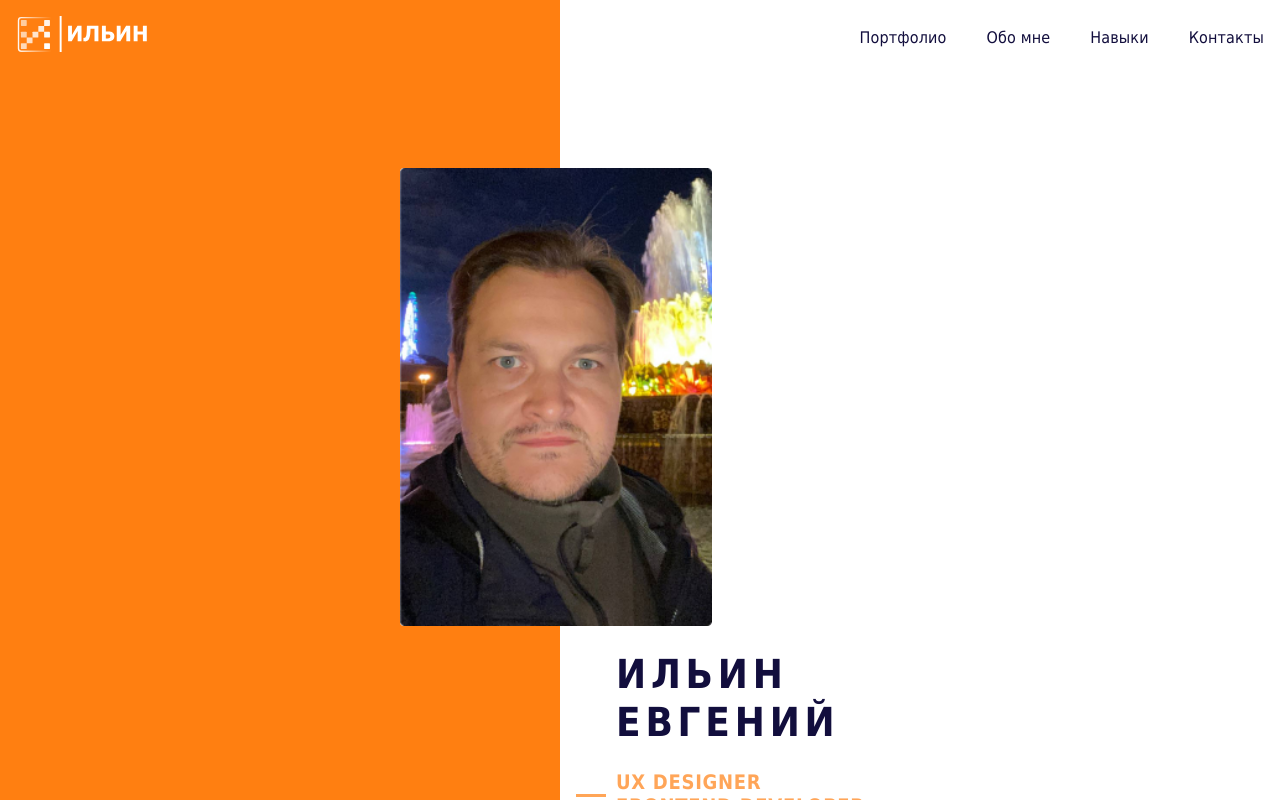
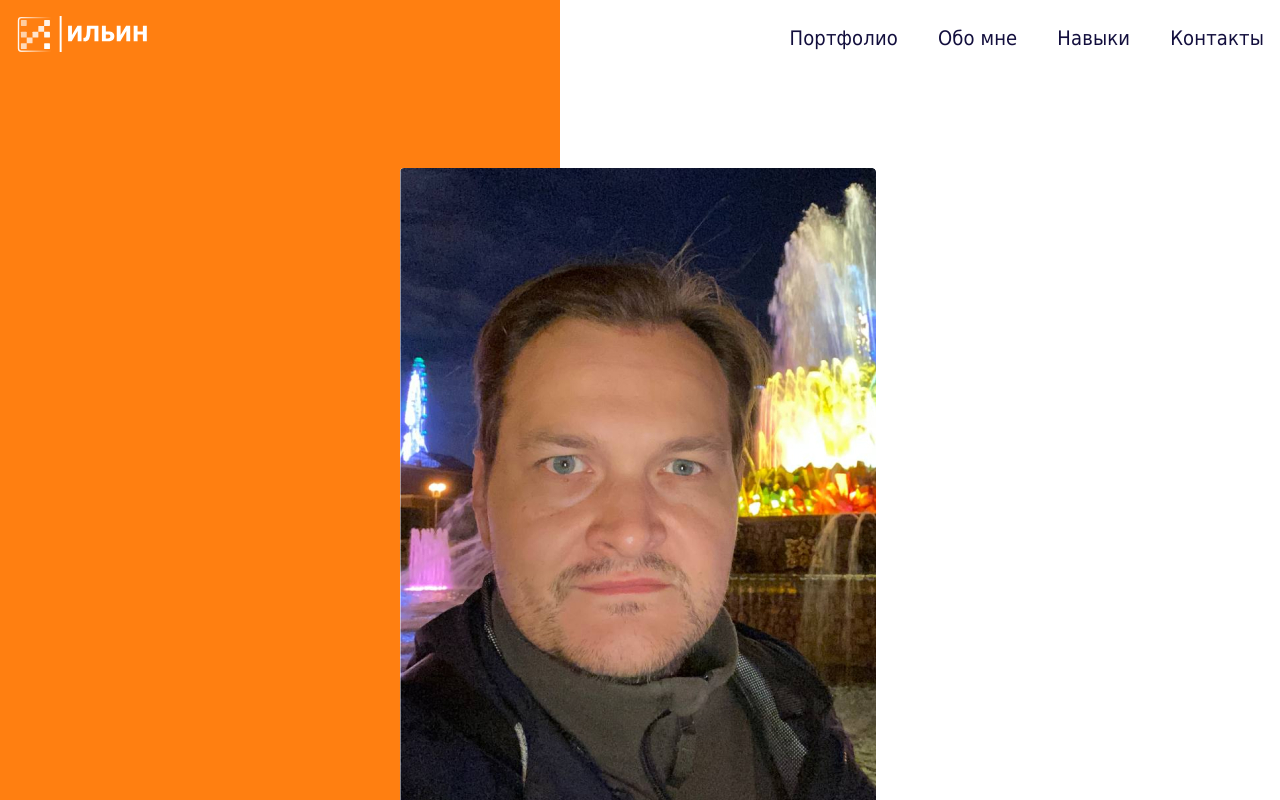
Before and after one commit to Chackmoole/my_project, a React app: page /#/ in a window 1280 px wide. Shown: the top 800 px of the page. Built offline with nearby package versions, Linux system fonts and the light colour scheme.

Commit message:
mainPage-desktop) Доработка стилизации Header. Добавлена графика mainPhoto на разные разрешения. Доработка стилизации picture под tablet

```diff
--- a/src/modules/portfolio/components/Header/Header.styled.ts
+++ b/src/modules/portfolio/components/Header/Header.styled.ts
@@ -31,4 +31,8 @@ export const StyledLink = styled(HashLink)`
   line-height: 19px;
   color: #120e3d;
   margin: 0;
+  @media (min-width: 1024px) {
+    font-size: 20px;
+    line-height: 24px;
+  }
 `;
--- a/src/modules/portfolio/components/TitleBlock/TitleBlock.styled.ts
+++ b/src/modules/portfolio/components/TitleBlock/TitleBlock.styled.ts
@@ -42,16 +42,31 @@ export const StyledInner = styled.div`
 
 export const StyledQrCode = styled.img``;
 
+export const StyledPicture = styled.picture`
+  @media (min-width: 768px) {
+    margin-left: calc(50% - 240px);
+    margin-bottom: 24px;
+    width: 312px;
+    height: 458px;
+  }
+  @media (min-width: 1024px) {
+    width: 476px;
+    height: 700px;
+  }
+`;
+
 export const StyledPhoto = styled.img`
   border-radius: 4px;
   margin-bottom: 8px;
   width: 252px;
   height: 370px;
   @media (min-width: 768px) {
-    margin-left: calc(50% - 240px);
-    margin-bottom: 24px;
     width: 312px;
     height: 458px;
+  }
+  @media (min-width: 1024px) {
+    width: 476px;
+    height: 700px;
   }
 `;
 
--- a/src/modules/portfolio/components/TitleBlock/TitleBlock.tsx
+++ b/src/modules/portfolio/components/TitleBlock/TitleBlock.tsx
@@ -6,6 +6,7 @@ import Text from 'modules/portfolio/components/Text/Text';
 import {
   StyledInner,
   StyledPhoto,
+  StyledPicture,
   StyledProfBox,
   StyledQrCode,
   StyledTextBox,
@@ -14,14 +15,25 @@ import {
   StyledWrapper,
 } from 'modules/portfolio/components/TitleBlock/TitleBlock.styled';
 
+import mainPhotoDesktop from 'src/img/mainPhotoDesktop.jpg';
 import mainPhotoMobile from 'src/img/mainPhotoMobile.jpg';
+import mainPhotoTablet from 'src/img/mainPhotoTablet.jpg';
 
 const TitleBlock = () => {
   return (
     <StyledTitleBlock>
       <Layout>
         <StyledWrapper>
-          <StyledPhoto src={mainPhotoMobile} alt="фото Ильин Евгений" width={252} height={370} />
+          <StyledPicture>
+            <source
+              srcSet={mainPhotoDesktop}
+              media="(min-width: 1024px)"
+              width={476}
+              height={700}
+            />
+            <source srcSet={mainPhotoTablet} media="(min-width: 768px)" width={312} height={458} />
+            <StyledPhoto src={mainPhotoMobile} alt="фото Ильин Евгений" width={252} height={370} />
+          </StyledPicture>
           <StyledInner>
             <StyledTitileBox>
               <Text variant="h1">Ильин</Text>
```
Also changed, not shown: src/img/mainPhotoDesktop.jpg (added), src/img/mainPhotoTablet.jpg (added).
